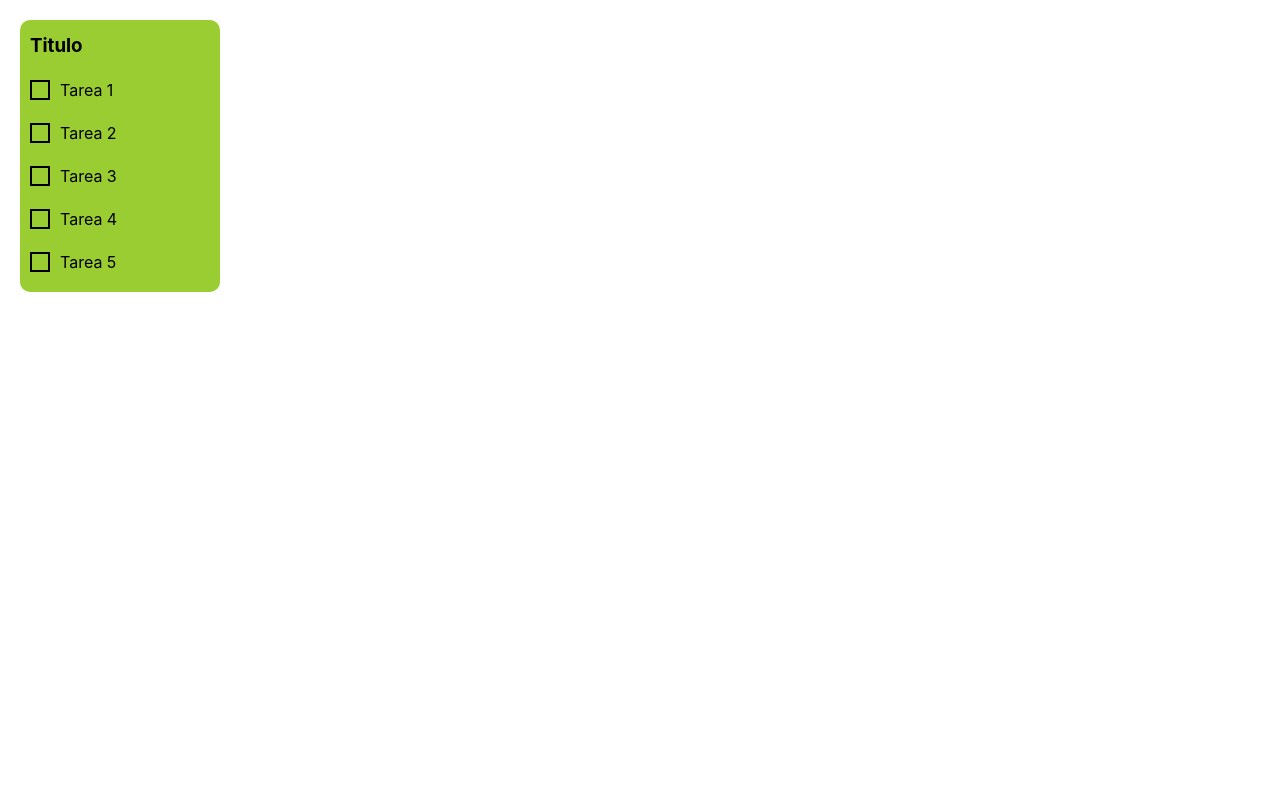
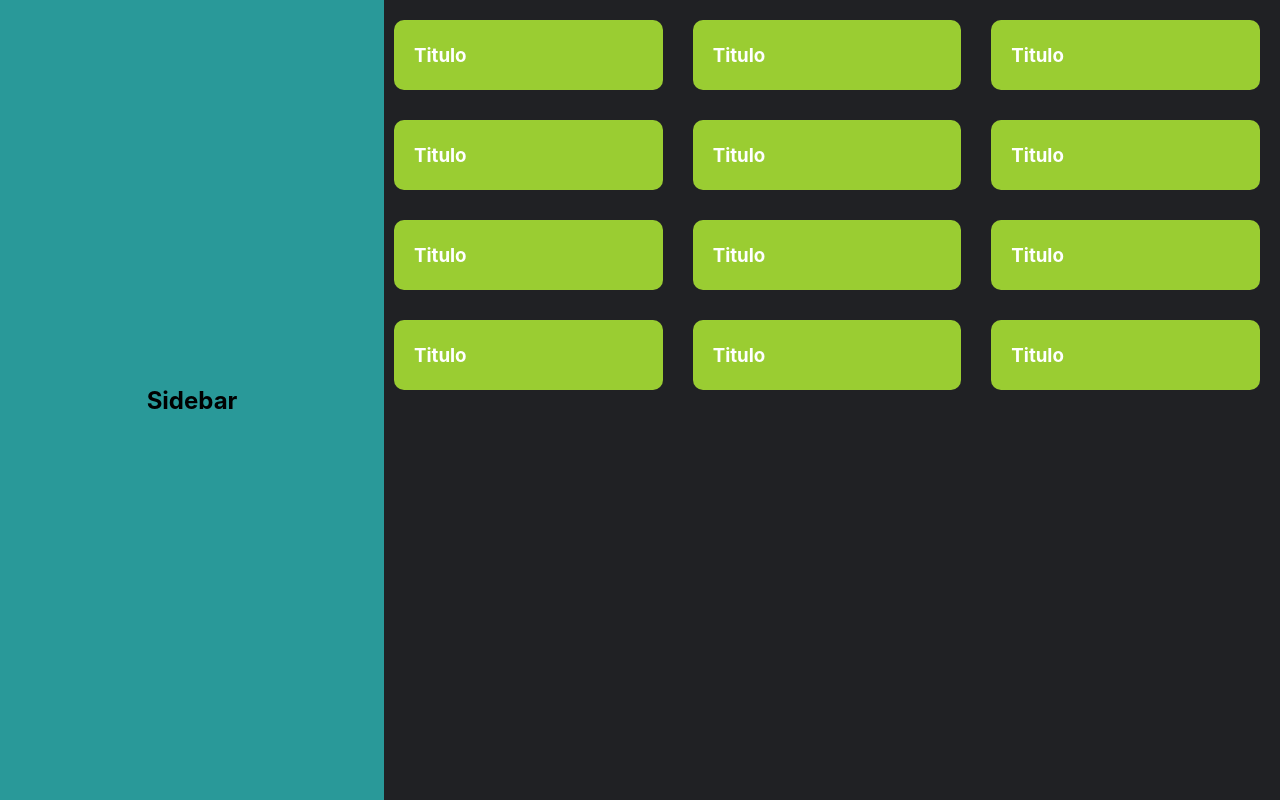
Before and after one commit to Quarzizus/QuarzizusKeep, a React (Vite) app: page / in a window 1280 px wide. Built offline with nearby package versions, Linux system fonts and the light colour scheme.

Commit message:
:recycle: UI Task

```diff
--- a/package.json
+++ b/package.json
@@ -8,6 +8,9 @@
     "test": "jest"
   },
   "dependencies": {
+    "@fortawesome/fontawesome-svg-core": "^1.2.36",
+    "@fortawesome/free-solid-svg-icons": "^5.15.4",
+    "@fortawesome/react-fontawesome": "^0.1.16",
     "react": "^17.0.2",
     "react-dom": "^17.0.2",
     "react-router-dom": "^6.2.1",
--- a/src/app/index.tsx
+++ b/src/app/index.tsx
@@ -1,10 +1,12 @@
 import { ContainerTasks } from "../components/containerTasks";
+import { Sidebar } from "../components/sidebar";
 
 const App = (): JSX.Element => {
   return (
-    <>
+    <div className="App">
+      <Sidebar />
       <ContainerTasks />
-    </>
+    </div>
   );
 };
 
--- a/src/components/checkbox/index.tsx
+++ b/src/components/checkbox/index.tsx
@@ -1,5 +1,7 @@
 import { useState } from "react";
-import { CheckBoxComponent } from "./styles";
+import { CheckBoxComponent, Icon } from "./styles";
+import { FontAwesomeIcon } from "@fortawesome/react-fontawesome";
+import { faCheck } from "@fortawesome/free-solid-svg-icons";
 
 const CheckBox = (): JSX.Element => {
   const [checked, setChecked] = useState(false);
@@ -8,7 +10,7 @@ const CheckBox = (): JSX.Element => {
   };
   return (
     <CheckBoxComponent onClick={handleClick}>
-      {checked && "X"}
+      {checked && <Icon icon={faCheck} />}
     </CheckBoxComponent>
   );
 };
--- a/src/components/checkbox/styles.ts
+++ b/src/components/checkbox/styles.ts
@@ -1,13 +1,16 @@
+import { FontAwesomeIcon } from "@fortawesome/react-fontawesome";
 import styled from "styled-components";
 
 const CheckBoxComponent = styled.div`
-  width: 20px;
-  height: 20px;
-  border: 2px solid black;
+  width: 15px;
+  height: 15px;
+  border: 2px solid #fff;
   margin-right: 10px;
   display: flex;
   align-items: center;
   justify-content: center;
 `;
-
-export { CheckBoxComponent };
+const Icon = styled(FontAwesomeIcon)`
+  font-size: 10px;
+`;
+export { CheckBoxComponent, Icon };
--- a/src/components/containerTasks/index.tsx
+++ b/src/components/containerTasks/index.tsx
@@ -1,11 +1,23 @@
 import { TaskCard } from "../taskCard";
-import { GridTasks } from "./styles";
+import { Task } from "../task";
+import { ContainerTasksComponent } from "./styles";
 
 const ContainerTasks = (): JSX.Element => {
   return (
-    <GridTasks>
+    <ContainerTasksComponent>
       <TaskCard />
-    </GridTasks>
+      <TaskCard />
+      <TaskCard />
+      <TaskCard />
+      <TaskCard />
+      <TaskCard />
+      <TaskCard />
+      <TaskCard />
+      <TaskCard />
+      <TaskCard />
+      <TaskCard />
+      <TaskCard />
+    </ContainerTasksComponent>
   );
 };
 
--- a/src/components/containerTasks/styles.ts
+++ b/src/components/containerTasks/styles.ts
@@ -1,14 +1,10 @@
 import styled from "styled-components";
 
-const GridTasks = styled.section`
-  width: 100%;
-  /* background-color: blue; */
-  height: minmax(100vh, auto);
+const ContainerTasksComponent = styled.section`
+  background-color: #202124;
   display: grid;
-  grid-template-columns: repeat(auto-fill, minmax(200px, 1fr));
-  gap: 1rem;
-  margin-left: 20px;
-  margin-top: 20px;
+  grid-template-columns: repeat(auto-fill, minmax(260px, 1fr));
+  grid-auto-rows: 100px;
+  width: 70%;
 `;
-
-export { GridTasks };
+export { ContainerTasksComponent };
--- /dev/null
+++ b/src/components/sidebar/index.tsx
@@ -0,0 +1,11 @@
+import { Aside } from "./styles";
+
+const Sidebar = () => {
+  return (
+    <Aside>
+      <h2>Sidebar</h2>
+    </Aside>
+  );
+};
+
+export { Sidebar };
--- /dev/null
+++ b/src/components/sidebar/styles.ts
@@ -0,0 +1,12 @@
+import styled from "styled-components";
+
+const Aside = styled.aside`
+  height: 100vh;
+  width: 30%;
+  background-color: #299999;
+  display: flex;
+  align-items: center;
+  justify-content: center;
+`;
+
+export { Aside };
--- a/src/components/taskCard/index.tsx
+++ b/src/components/taskCard/index.tsx
@@ -1,23 +1,17 @@
-import { Task } from "../task";
-import { TaskCardComponent } from "./styles";
+import { TaskCardComponent, Icon } from "./styles";
+import { faEye } from "@fortawesome/free-solid-svg-icons";
 
 const TaskCard = () => {
   return (
     <TaskCardComponent>
       <h3
-        contentEditable="true"
-        suppressContentEditableWarning={true}
-        spellCheck="false"
+      // contentEditable="true"
+      // suppressContentEditableWarning={true}
+      // spellCheck="false"
       >
         Titulo
       </h3>
-      <ul>
-        <Task text="Tarea 1" />
-        <Task text="Tarea 2" />
-        <Task text="Tarea 3" />
-        <Task text="Tarea 4" />
-        <Task text="Tarea 5" />
-      </ul>
+      <Icon icon={faEye} />
     </TaskCardComponent>
   );
 };
--- a/src/components/taskCard/styles.ts
+++ b/src/components/taskCard/styles.ts
@@ -1,19 +1,28 @@
+import { FontAwesomeIcon } from "@fortawesome/react-fontawesome";
 import styled from "styled-components";
 
 const TaskCardComponent = styled.article`
   background-color: yellowgreen;
   border-radius: 10px;
-  padding: 10px;
+  padding: 15px 20px;
+  color: #fff;
+  margin: 20px 20px 10px 10px;
+  display: flex;
+  justify-content: space-between;
+  align-items: center;
   h3 {
     height: 30px;
     display: flex;
     align-items: center;
   }
-  h3:focus,
-  ul {
-    list-style: none;
-    margin-top: 10px;
+`;
+
+const Icon = styled(FontAwesomeIcon)`
+  color: transparent;
+  cursor: pointer;
+  &:hover {
+    color: white;
   }
 `;
 
-export { TaskCardComponent };
+export { TaskCardComponent, Icon };
--- a/src/main.css
+++ b/src/main.css
@@ -8,3 +8,9 @@
   -webkit-font-smoothing: antialiased;
   -moz-osx-font-smoothing: grayscale;
 }
+
+.App {
+  width: 100%;
+  height: 100vh;
+  display: flex;
+}
```
Also changed, not shown: 1 other file (tests, documents, lock files or other folders).
